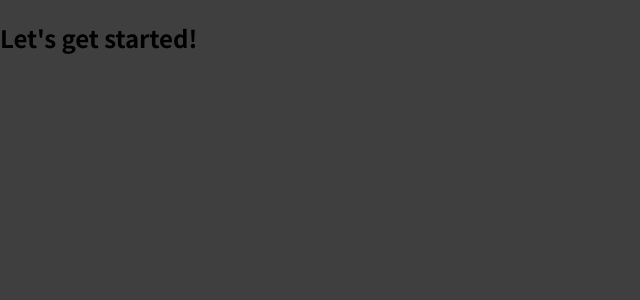
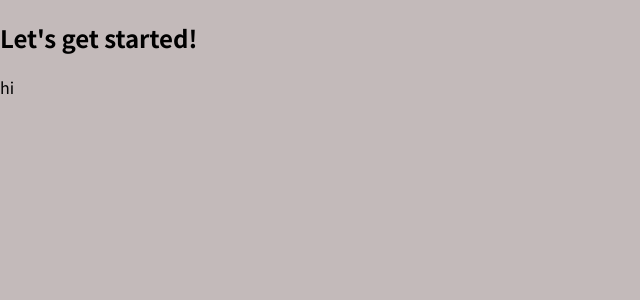
Before and after one commit to Hawkazizi/React-ForLearning, a JavaScript app: page / in a window 1280 px wide. Shown: the top 300 px of the page, without its empty margins (0-640 px from the left). Built offline with nearby package versions, Linux system fonts and the light colour scheme.

Commit message:
add new components

```diff
--- a/src/App.js
+++ b/src/App.js
@@ -1,7 +1,10 @@
+import ExpenseItem from "./components/ExpenseItem";
+
 function App() {
   return (
     <div>
       <h2>Let's get started!</h2>
+      <ExpenseItem></ExpenseItem>
     </div>
   );
 }
--- /dev/null
+++ b/src/components/ExpenseItem.js
@@ -0,0 +1,9 @@
+function ExpenseItem() {
+  return (
+    <div>
+      <p>hi</p>
+    </div>
+  );
+}
+
+export default ExpenseItem;
--- a/src/index.css
+++ b/src/index.css
@@ -1,14 +1,14 @@
-@import url('https://fonts.googleapis.com/css2?family=Noto+Sans+JP:wght@400;700&display=swap');
+@import url("https://fonts.googleapis.com/css2?family=Noto+Sans+JP:wght@400;700&display=swap");
 
 * {
   box-sizing: border-box;
 }
 
 html {
-  font-family: 'Noto Sans JP', sans-serif;
+  font-family: "Noto Sans JP", sans-serif;
 }
 
 body {
   margin: 0;
-  background-color: #3f3f3f;
+  background-color: #c3baba;
 }
```
Also changed, not shown: 1 other file (tests, documents, lock files or other folders).
